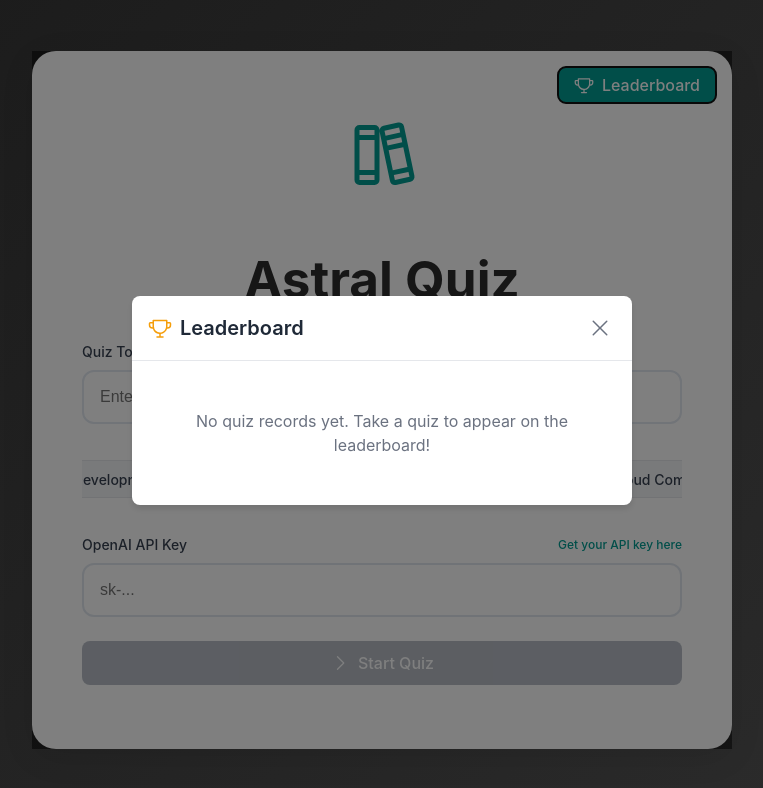
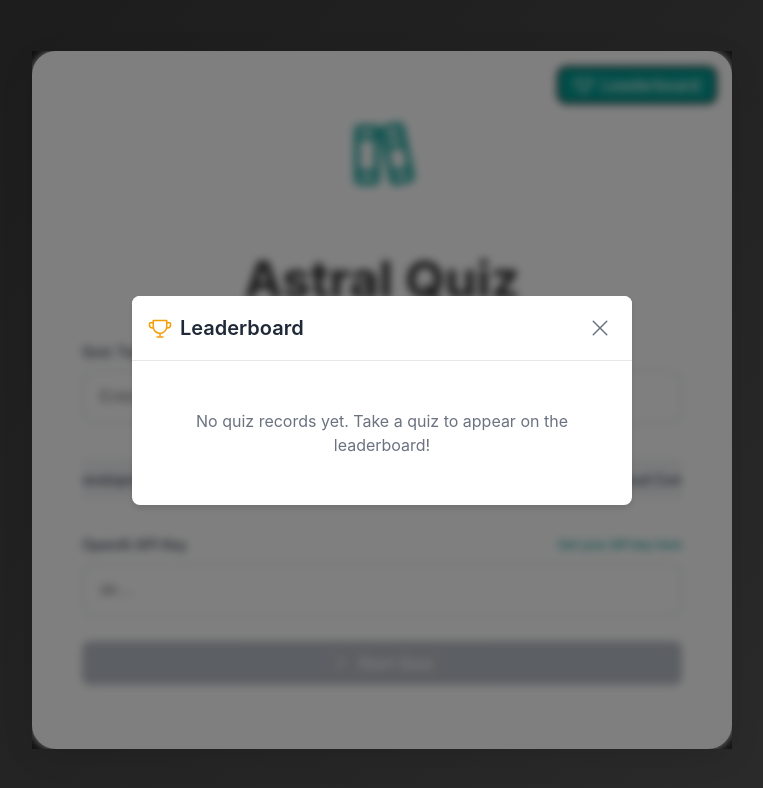
Before and after one commit to majd-karoun/astral-quiz, a React (Vite) app: page / in a window 1280 px wide. Both pictures are taken after a click on the button "Leaderboard". Shown: the top 788 px of the page, without its empty margins (258-1021 px from the left). Built offline with nearby package versions, Linux system fonts and the light colour scheme.

Commit message:
modal animation

```diff
--- a/src/components/topic-input/TopicInput.css
+++ b/src/components/topic-input/TopicInput.css
@@ -223,11 +223,23 @@
   left: 0;
   right: 0;
   bottom: 0;
-  background-color: rgba(0, 0, 0, 0.5);
   display: flex;
   justify-content: center;
   align-items: center;
   z-index: 1000;
+  padding: 1rem;
+  background-color: transparent;
+  opacity: 0;
+  visibility: hidden;
+  transition: all 0.3s ease;
+  backdrop-filter: blur(0px);
+}
+
+.modal-overlay.open {
+  opacity: 1;
+  visibility: visible;
+  background-color: rgba(0, 0, 0, 0.5);
+  backdrop-filter: blur(4px);
 }
 
 .modal-content {
@@ -235,9 +247,18 @@
   border-radius: 0.5rem;
   width: 90%;
   max-width: 500px;
-  max-height: 90vh;
-  overflow-y: auto;
+  max-height: 70vh;
   box-shadow: 0 4px 6px rgba(0, 0, 0, 0.1);
+  transform: scale(0.95);
+  opacity: 0;
+  transition: all 0.3s ease;
+  display: flex;
+  flex-direction: column;
+}
+
+.modal-overlay.open .modal-content {
+  transform: scale(1);
+  opacity: 1;
 }
 
 .modal-header {
@@ -246,6 +267,11 @@
   display: flex;
   justify-content: space-between;
   align-items: center;
+  background: white;
+  border-radius: 0.5rem 0.5rem 0 0;
+  position: sticky;
+  top: 0;
+  z-index: 1;
 }
 
 .modal-title {
@@ -274,17 +300,34 @@
   display: flex;
   align-items: center;
   justify-content: center;
-  transition: color 0.2s;
+  transition: all 0.2s ease;
+  border-radius: 0.25rem;
 }
 
 .modal-close:hover {
   color: #1f2937;
+  background-color: #f3f4f6;
 }
 
 .leaderboard-list {
   padding: 1rem;
-  max-height: 60vh;
   overflow-y: auto;
+  flex-grow: 1;
+  scrollbar-width: thin;
+  scrollbar-color: #cbd5e1 transparent;
+}
+
+.leaderboard-list::-webkit-scrollbar {
+  width: 6px;
+}
+
+.leaderboard-list::-webkit-scrollbar-track {
+  background: transparent;
+}
+
+.leaderboard-list::-webkit-scrollbar-thumb {
+  background-color: #cbd5e1;
+  border-radius: 3px;
 }
 
 .leaderboard-item {
@@ -292,10 +335,27 @@
   align-items: center;
   padding: 0.75rem;
   border-bottom: 1px solid #e5e7eb;
+  animation: fadeIn 0.3s ease;
+  transition: background-color 0.2s ease;
+}
+
+.leaderboard-item:hover {
+  background-color: #f9fafb;
 }
 
 .leaderboard-item:last-child {
   border-bottom: none;
+}
+
+@keyframes fadeIn {
+  from {
+    opacity: 0;
+    transform: translateY(10px);
+  }
+  to {
+    opacity: 1;
+    transform: translateY(0);
+  }
 }
 
 .leaderboard-rank {
@@ -354,7 +414,6 @@
 .leaderboard-button:hover {
   background-color: #026c65;
 }
-
 /* Mobile Responsiveness */
 @media (max-width: 480px) {
   .topic-screen {
--- a/src/components/topic-input/TopicInput.jsx
+++ b/src/components/topic-input/TopicInput.jsx
@@ -51,26 +51,61 @@ const shuffleArray = (array) => {
 
 const LeaderboardModal = ({ isOpen, onClose }) => {
   const [leaderboard, setLeaderboard] = useState([]);
+  const [isClosing, setIsClosing] = useState(false);
+  const modalRef = useRef(null);
 
   useEffect(() => {
     if (isOpen) {
       const history = JSON.parse(localStorage.getItem('quiz_history') || '[]');
       const sortedHistory = history.sort((a, b) => b.score - a.score);
       setLeaderboard(sortedHistory);
+      setIsClosing(false);
+      document.body.style.overflow = 'hidden';
     }
+    return () => {
+      document.body.style.overflow = 'unset';
+    };
   }, [isOpen]);
+
+  useEffect(() => {
+    const handleEscape = (e) => {
+      if (e.key === 'Escape' && isOpen) {
+        handleClose();
+      }
+    };
+
+    document.addEventListener('keydown', handleEscape);
+    return () => document.removeEventListener('keydown', handleEscape);
+  }, [isOpen]);
+
+  const handleClose = () => {
+    setIsClosing(true);
+    setTimeout(() => {
+      onClose();
+      setIsClosing(false);
+    }, 300);
+  };
+
+  const handleOverlayClick = (e) => {
+    if (modalRef.current && !modalRef.current.contains(e.target)) {
+      handleClose();
+    }
+  };
 
   if (!isOpen) return null;
 
   return (
-    <div className="modal-overlay">
-      <div className="modal-content">
+    <div
+      className={`modal-overlay ${!isClosing ? 'open' : ''}`}
+      onClick={handleOverlayClick}
+    >
+      <div className="modal-content" ref={modalRef}>
         <div className="modal-header">
           <div className="modal-title">
             <Trophy size={24} className="leaderboard-icon" />
             <h2>Leaderboard</h2>
           </div>
-          <button className="modal-close" onClick={onClose}>
+          <button className="modal-close" onClick={handleClose}>
             <X size={24} />
           </button>
         </div>
```
